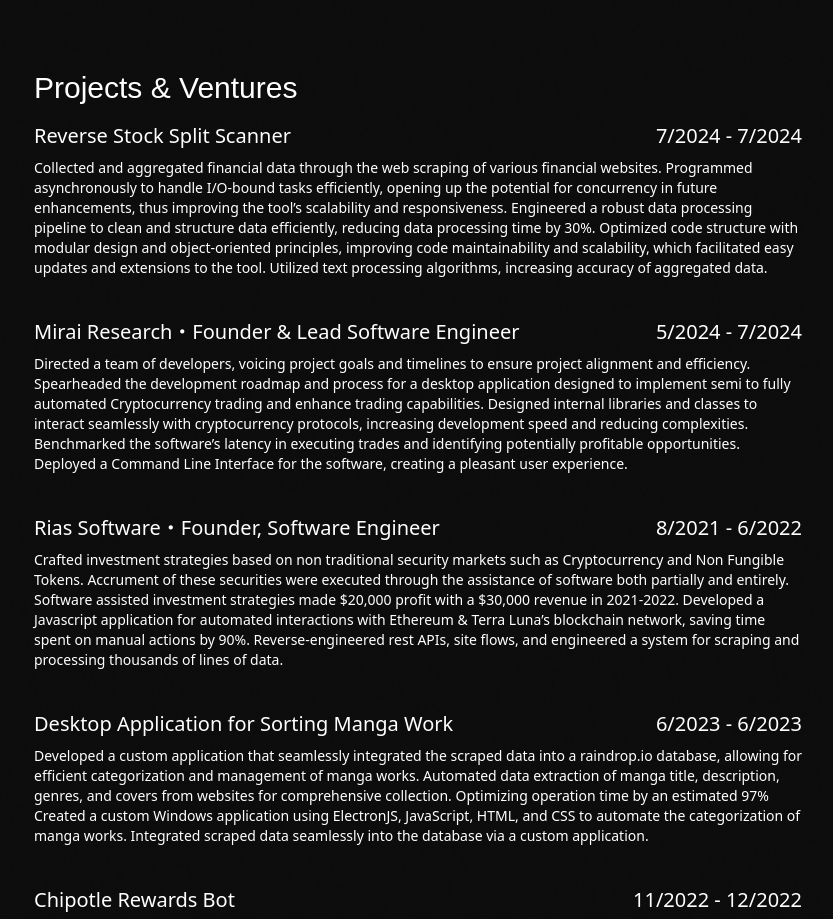
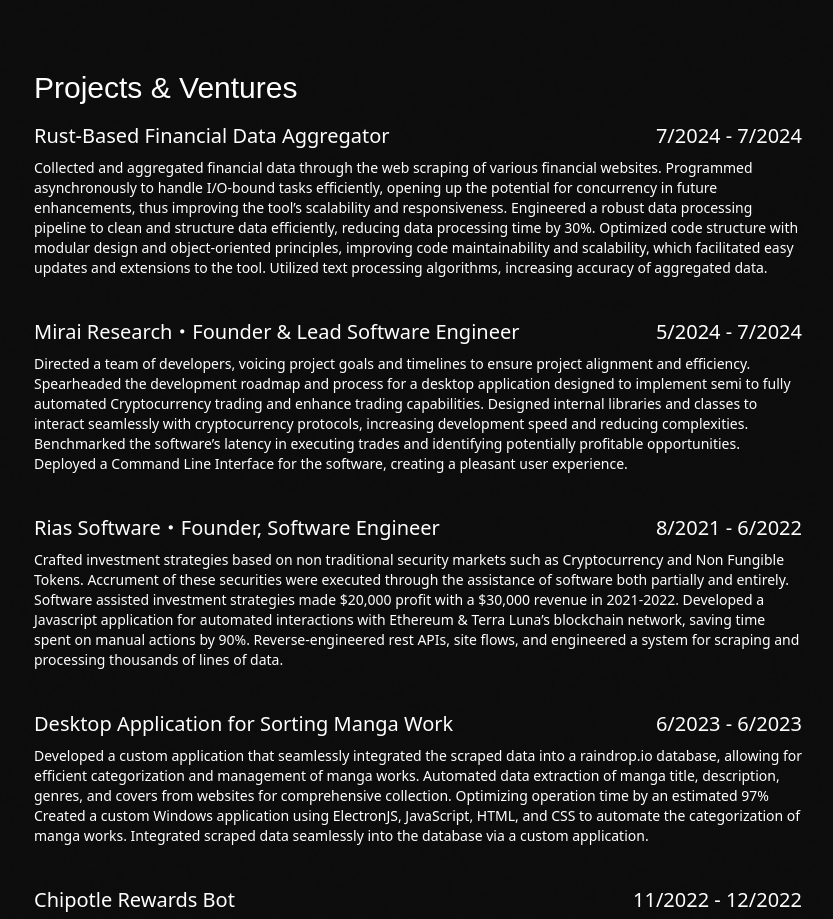
Before and after one commit to yushasama/koishiteru, a Next.js app: page / in a window 1280 px wide. Shown: the part 1500-2419 px from the top of the page, without its empty margins (222-1055 px from the left). Built offline with nearby package versions, Linux system fonts and the light colour scheme; no server answers.

Commit message:
Update page.tsx

```diff
--- a/app/page.tsx
+++ b/app/page.tsx
@@ -157,7 +157,7 @@ export default function Home() {
     <section id='projects' className='flex flex-col justify-start w-full'>
       <div className='text-2xl xl:text-3xl 2xl:text-4xl pb-4 font-heebo'>Projects & Ventures</div>
       <Experiences
-      companyName='Reverse Stock Split Scanner'
+      companyName='Rust-Based Financial Data Aggregator'
       role=''
       startDate='7/2024'
       endDate='7/2024'
```
